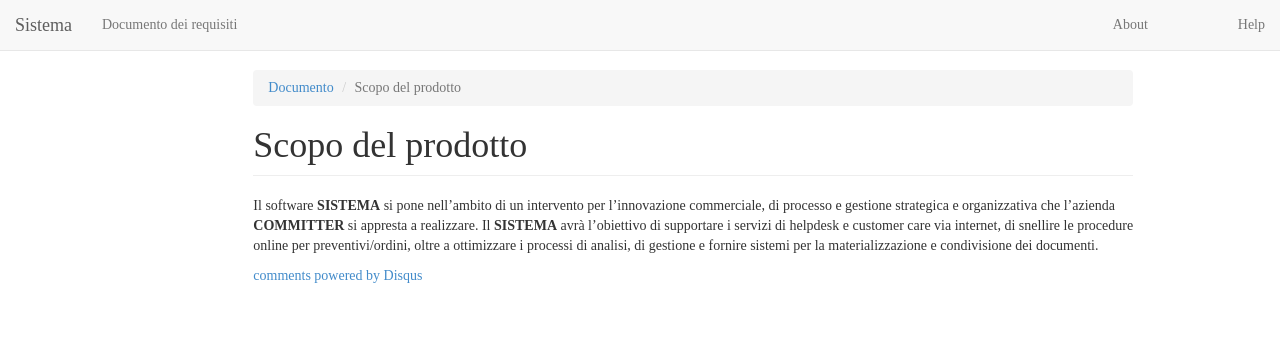
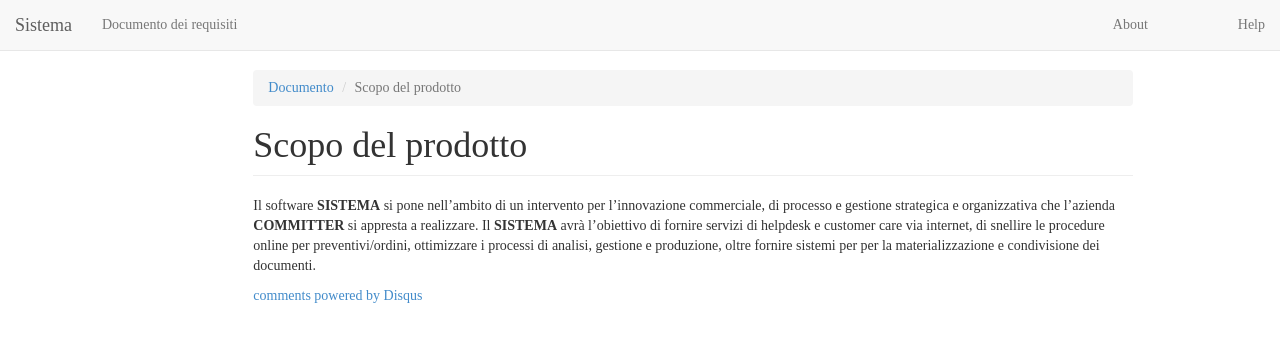
Before and after one commit to cenzino/sistema, a Jekyll site: the page built from _posts/documento/introduzione/0001-02-01-ambito.md, in a window 1280 px wide. Shown: the top 342 px of the page. Built offline with Jekyll 4.4.1, drawn with Linux system fonts in a browser that asks for light colours; nearby versions of some CDN libraries; comment, search, counter and statistics services are not loaded.

```diff
--- a/_posts/documento/introduzione/0001-02-01-ambito.md
+++ b/_posts/documento/introduzione/0001-02-01-ambito.md
@@ -5,4 +5,4 @@
 ---
 
 Il software __{{ site.data.project.name }}__ si pone nell’ambito di un intervento per l’innovazione commerciale, di processo e gestione strategica e organizzativa che l’azienda __{{ site.data.project.committer }}__ si appresta a realizzare.
-Il __{{ site.data.project.name }}__ avrà l’obiettivo di supportare i servizi di helpdesk e customer care via internet, di snellire le procedure online per preventivi/ordini, oltre a ottimizzare i processi di analisi, di gestione e fornire sistemi per la materializzazione e condivisione dei documenti.
+Il __{{ site.data.project.name }}__ avrà l’obiettivo di fornire servizi di helpdesk e customer care via internet, di snellire le procedure online per preventivi/ordini, ottimizzare i processi di analisi, gestione e produzione, oltre fornire sistemi per per la materializzazione e condivisione dei documenti.
```
